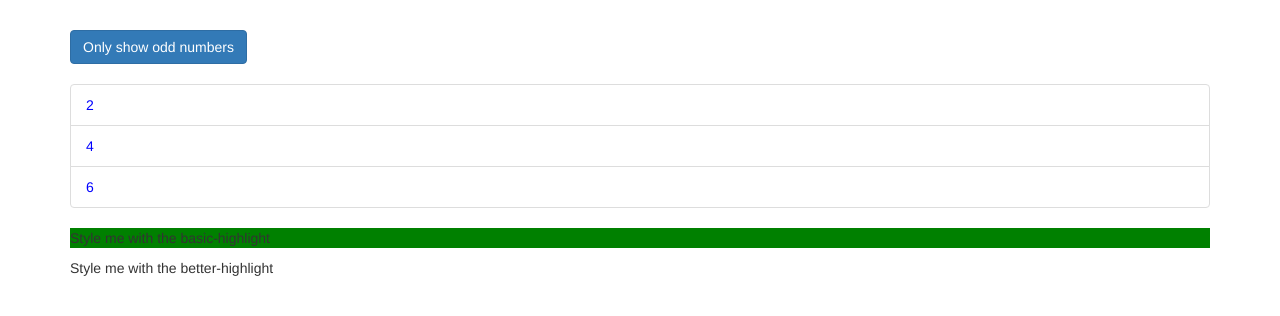
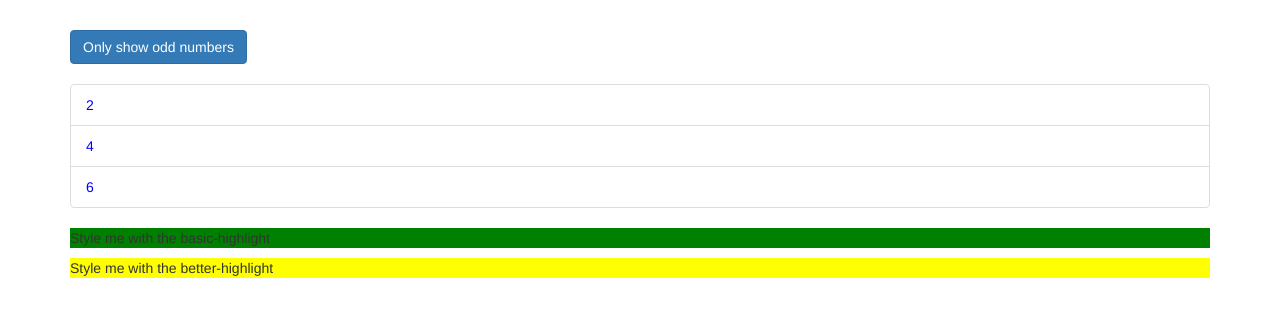
Before and after one commit to elvan/text-highlight-app-angular-directives, an Angular app: page / in a window 1280 px wide. Shown: the top 316 px of the page. Built offline with nearby package versions, Linux system fonts and the light colour scheme.

Commit message:
binding to directive properties

```diff
--- a/src/app/app.component.html
+++ b/src/app/app.component.html
@@ -13,8 +13,7 @@
             *ngFor="let num of oddNumbers"
             class="list-group-item"
             [ngClass]="{ odd: num % 2 !== 0 }"
-            [ngStyle]="{ backgroundColor: num % 2 !== 0 ? '#eee' : '#fff' }"
-          >
+            [ngStyle]="{ backgroundColor: num % 2 !== 0 ? '#eee' : '#fff' }">
             {{ num }}
           </li>
         </div>
@@ -23,15 +22,16 @@
           <li
             *ngFor="let num of evenNumbers"
             class="list-group-item"
-            [ngClass]="{ even: num % 2 === 0 }"
-          >
+            [ngClass]="{ even: num % 2 === 0 }">
             {{ num }}
           </li>
         </div>
       </ul>
 
       <p appBasicHighlight>Style me with the basic-highlight</p>
-      <p appBetterHighlight>Style me with the better-highlight</p>
+      <p [appBetterHighlight]="'red'" defaultColor="yellow">
+        Style me with the
+        better-highlight</p>
 
       <ng-template [ngIf]="onlyOdd">
         <p>Only odd</p>
--- a/src/app/better-highlight/better-highlight.directive.ts
+++ b/src/app/better-highlight/better-highlight.directive.ts
@@ -3,6 +3,7 @@ import {
   ElementRef,
   HostBinding,
   HostListener,
+  Input,
   OnInit,
   Renderer2
 } from '@angular/core';
@@ -11,9 +12,12 @@ import {
   selector: '[appBetterHighlight]',
 })
 export class BetterHighlightDirective implements OnInit {
-  constructor(private elementRef: ElementRef, private renderer: Renderer2) {}
+  @Input() defaultColor: string = 'transparent';
+  @Input('appBetterHighlight') highlightColor: string = 'blue';
 
   @HostBinding('style.backgroundColor') backgroundColor: string = 'transparent';
+
+  constructor(private elementRef: ElementRef, private renderer: Renderer2) {}
 
   ngOnInit(): void {
     // this.renderer.setStyle(
@@ -21,6 +25,7 @@ export class BetterHighlightDirective implements OnInit {
     //   'background-color',
     //   'blue'
     // );
+    this.backgroundColor = this.defaultColor;
   }
 
   @HostListener('mouseenter') mouseenter(eventData: Event) {
@@ -29,7 +34,7 @@ export class BetterHighlightDirective implements OnInit {
     //   'background-color',
     //   'blue'
     // );
-    this.backgroundColor = 'blue';
+    this.backgroundColor = this.highlightColor;
   }
 
   @HostListener('mouseleave') mouseleave(eventData: Event) {
@@ -38,6 +43,6 @@ export class BetterHighlightDirective implements OnInit {
     //   'background-color',
     //   'transparent'
     // );
-    this.backgroundColor = 'transparent';
+    this.backgroundColor = this.defaultColor;
   }
 }
```
